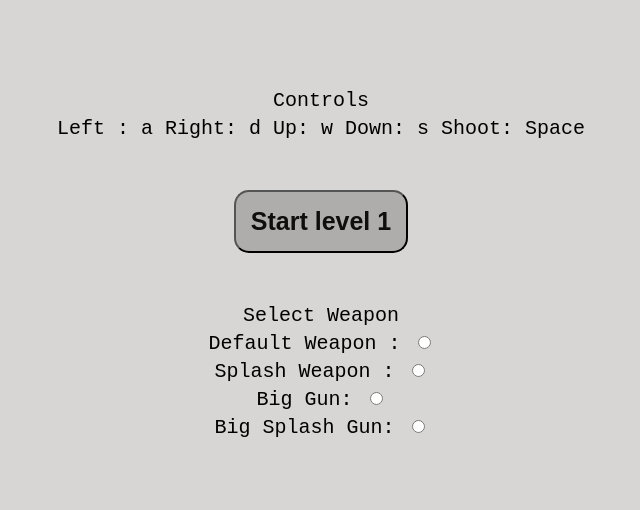
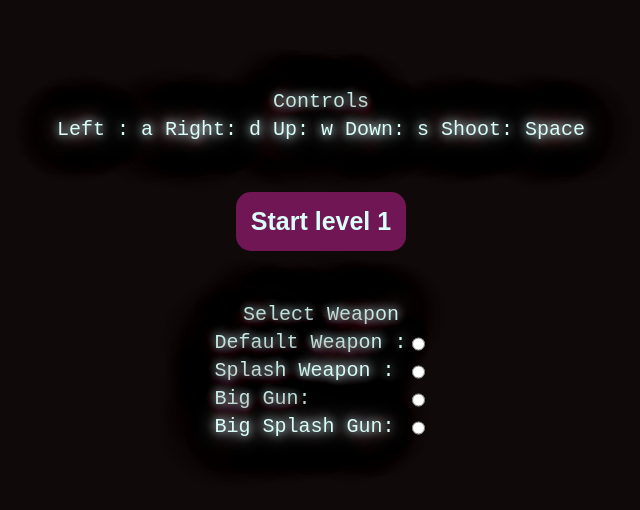
Before and after one commit to Lobotomized/spacegame, a website built with webpack: page src/template.html in a window 1280 px wide. Shown: the part 136-646 px from the top of the page, without its empty margins (319-959 px from the left). Built offline with nearby package versions, Linux system fonts and the light colour scheme.

Commit message:
style fixes

```diff
--- a/public/assets/index.css
+++ b/public/assets/index.css
@@ -1,17 +1,19 @@
 :root{
-    --color-1: #D8D6D4;
-    --color-2: #AEADAB;
-    --color-3: #6A6968;
-    --color-4: #0e0e0e;
+    --color-1: #DAFEF9;
+    --color-2: #711655;
+    --color-3: #271133;
+    --color-4: #0F090A;
 }
 html, body{
     height: 100%;
-    background:var(--color-1);
+    background:var(--color-4);
     display:flex;
     justify-content: center;
     align-items: center;
     font-size:20px;
     font-family: 'Courier New', Courier, monospace;
+    color: var(--color-1);
+    text-shadow: 0 0 10px var(--color-1), 0 0 20px var(--color-1), 0 0 30px var(--color-2), 0 0 40px var(--color-2), 0 0 50px var(--color-2), 0 0 60px var(--color-2), 0 0 70px var(--color-2);
 }
 .menuContainer{
     display:flex;
@@ -25,15 +27,17 @@ html, body{
     max-width:fit-content;
     padding:15px;
     border-radius: 15px;
+    border:none;
     font-size:25px;
     font-weight: bolder;
     background-color:var(--color-2);
-    color:var(--color-4);
+    color:var(--color-1);
     cursor:pointer;
 }
 
 .button:hover{
     background-color: var(--color-1);
+    color:var(--color-3);
 }
 
 .button:active{
@@ -46,3 +50,14 @@ html, body{
     align-items: center;
     gap:5px;
 }
+
+.row{
+    display: flex;
+    flex-direction: row;
+    justify-content: space-between;
+    width:100%;
+}
+input[type=radio] {
+    accent-color: var(--color-1);
+
+}
--- a/src/index.ts
+++ b/src/index.ts
@@ -176,11 +176,11 @@ const startGame = async () =>
 
     const lineOne = new Graphics()
     .rect(0, 0, app.stage.width,10)
-    .fill('#ffffff');
+    .fill('#160915');
 
     const lineTwo = new Graphics()
     .rect(0, 0, app.stage.width,10)
-    .fill('#ffff55');
+    .fill('#846684');
 
     // Create a new ProgressBar instance
     progress = new ProgressBar({
--- a/src/levels.ts
+++ b/src/levels.ts
@@ -2,15 +2,15 @@ import { BadGuy, EvilAlien, EvilShip, HauntingEvilAlien, MoreEvilAlien, TinyEvil
 
 export const levelOne:(typeof BadGuy)[] = [
     TinyEvilShip,
-    EvilAlien,EvilAlien,EvilAlien, MoreEvilAlien,
-    EvilAlien,EvilAlien,EvilAlien, MoreEvilAlien,
-    EvilAlien,EvilAlien,EvilAlien, MoreEvilAlien,
-    EvilAlien,EvilAlien,EvilAlien, MoreEvilAlien,
-    EvilAlien,EvilAlien,EvilAlien, MoreEvilAlien,
-    EvilAlien,EvilAlien,EvilAlien, MoreEvilAlien,
-    EvilAlien,EvilAlien,EvilAlien, MoreEvilAlien,
-    EvilAlien,EvilAlien,EvilAlien, MoreEvilAlien,
-    EvilAlien,EvilAlien,EvilAlien, MoreEvilAlien
+    EvilAlien,EvilAlien,EvilAlien, MoreEvilAlien,HauntingEvilAlien,
+    EvilAlien,EvilAlien,EvilAlien, MoreEvilAlien,HauntingEvilAlien,
+    EvilAlien,EvilAlien,EvilAlien, MoreEvilAlien,HauntingEvilAlien,
+    EvilAlien,EvilAlien,EvilAlien, MoreEvilAlien,HauntingEvilAlien,
+    EvilAlien,EvilAlien,EvilAlien, MoreEvilAlien,HauntingEvilAlien,
+    EvilAlien,EvilAlien,EvilAlien, MoreEvilAlien,HauntingEvilAlien,
+    EvilAlien,EvilAlien,EvilAlien, MoreEvilAlien,HauntingEvilAlien,
+    EvilAlien,EvilAlien,EvilAlien, MoreEvilAlien,HauntingEvilAlien,
+    EvilAlien,EvilAlien,EvilAlien, MoreEvilAlien,HauntingEvilAlien,
 ]
 
 
```
